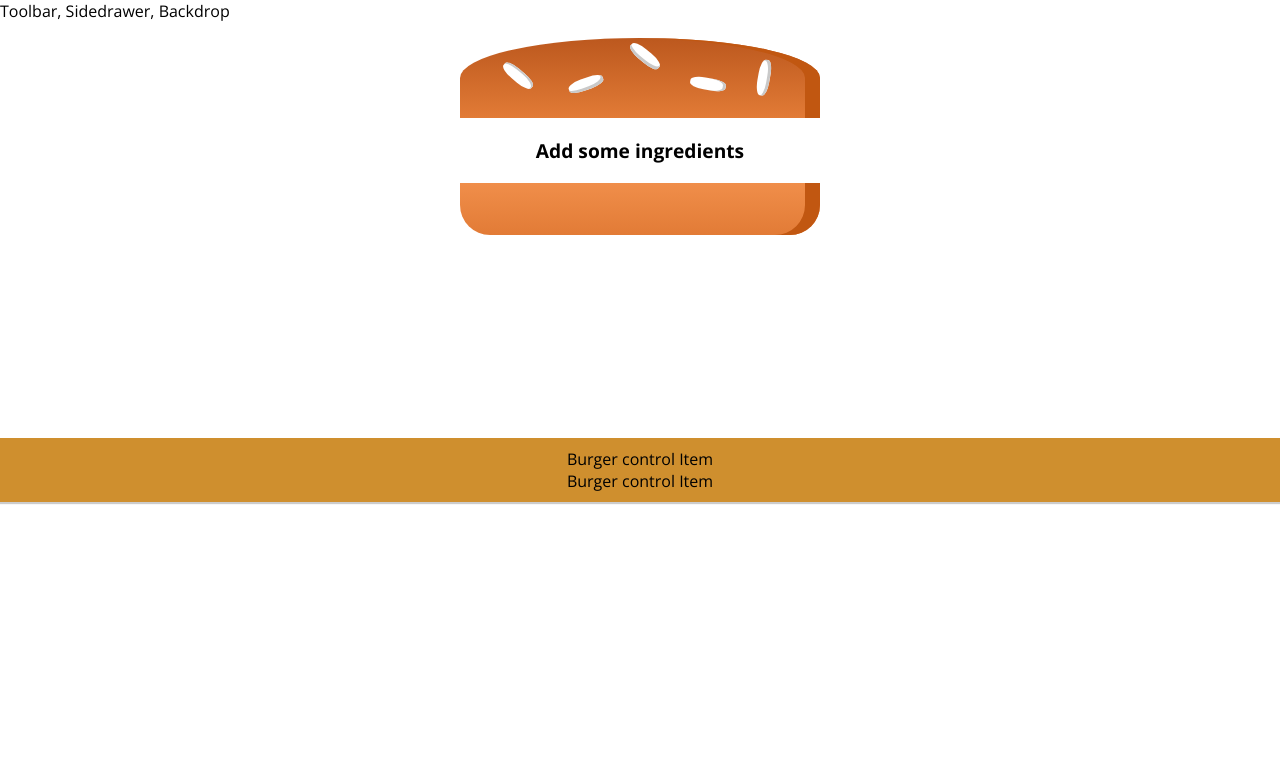
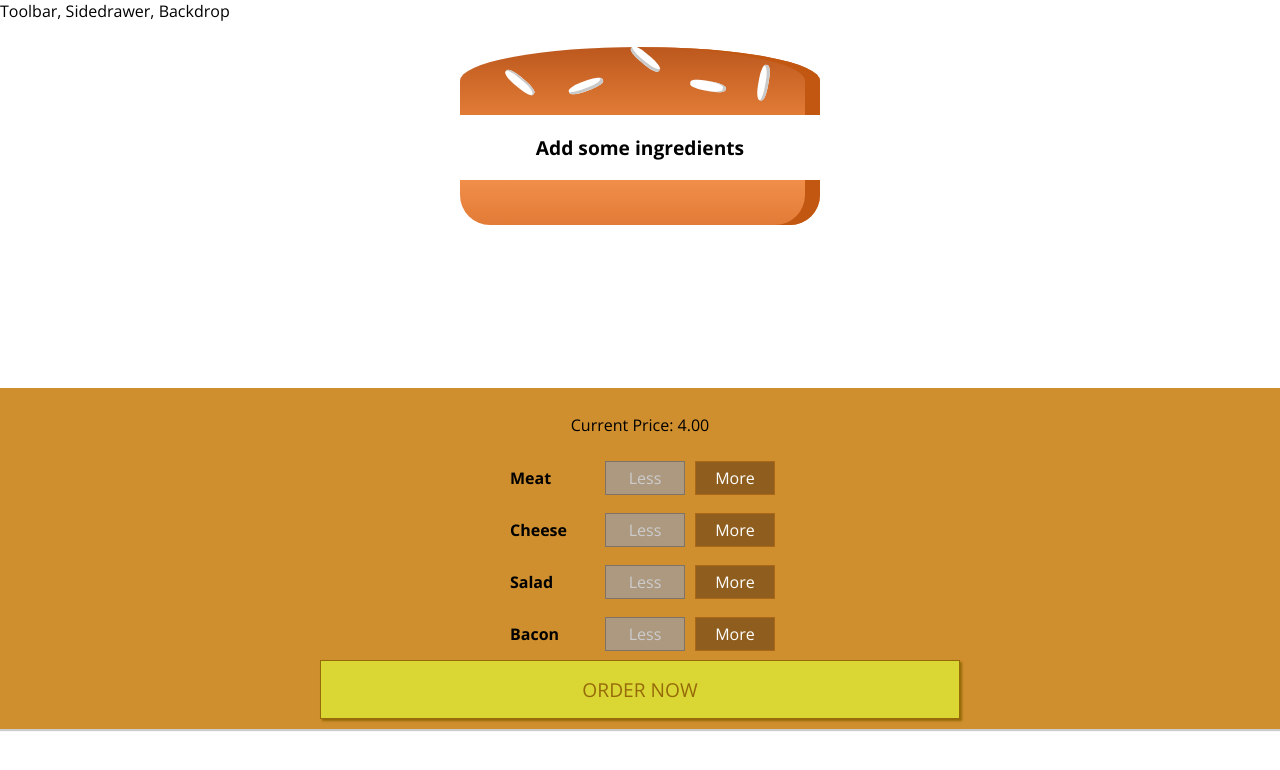
Before and after one commit to bbshub/react-burger-builder, a React app: page / in a window 1280 px wide. Shown: the top 770 px of the page. Built offline with nearby package versions, Linux system fonts and the light colour scheme.

Commit message:
- Added ingredient controls.

```diff
--- a/src/components/Burger/BuildControls/BuildControl/BuildControl.css
+++ b/src/components/Burger/BuildControls/BuildControl/BuildControl.css
@@ -0,0 +1,57 @@
+.buildControl {
+    display: flex;
+    flex-direction: row;
+    justify-content: space-between;
+    align-items: center;
+    margin: 5px 0;
+}
+
+button {
+    display: block;
+    font: inherit;
+    padding: 5px;
+    margin: 0 5px;
+    width: 80px;
+    border: 1px solid #AA6817;
+    cursor: pointer;
+    outline: none;
+}
+
+button:disabled {
+    background-color: #AC9980;
+    border: 1px solid #7E7365;
+    color: #ccc;
+    cursor: default;
+}
+
+button:hover:disabled {
+    background-color: #AC9980;
+    color: #ccc;
+    cursor: not-allowed;
+}
+
+label {
+    padding: 10px;
+    font-weight: bold;
+    width: 80px;
+}
+
+.less {
+    background-color: #D39952;
+    color: white;
+}
+
+.more {
+    background-color: #8F5E1E;
+    color: white;
+}
+
+.less:hover, .less:active {
+    background-color: #DAA972;
+    color: white;
+}
+
+.more:hover, .more:active {
+    background-color: #99703F;
+    color: white;
+}
--- a/src/components/Burger/BuildControls/BuildControl/BuildControl.js
+++ b/src/components/Burger/BuildControls/BuildControl/BuildControl.js
@@ -1,7 +1,17 @@
 import React from "react";
+import classes from './BuildControl.css';
 
 const buildControl = props => {
-  return <div>Burger control Item</div>;
+  return <div className={classes.buildControl}>
+      <label>{props.label}</label>
+      <button
+        className={classes.less}
+        disabled={props.disabled}
+        onClick={props.remove}>Less</button>
+      <button
+        className={classes.more}
+        onClick={props.add}>More</button>
+    </div>;
 };
 
 export default buildControl;
--- a/src/components/Burger/BuildControls/BuildControls.css
+++ b/src/components/Burger/BuildControls/BuildControls.css
@@ -5,6 +5,49 @@
   flex-direction: column;
   align-items: center;
   box-shadow: 0 2px 1px #ccc;
-  margin: auto;
+  margin: 10px auto;
   padding: 10px 0;
 }
+
+
+.orderButton {
+  background-color: #DAD735;
+  outline: none;
+  cursor: pointer;
+  border: 1px solid #966909;
+  color: #966909;
+  font-family: inherit;
+  font-size: 1.2em;
+  padding: 15px 30px;
+  box-shadow: 2px 2px 2px #966909;
+  width: 50%;
+}
+
+.orderButton:hover, .orderButton:active {
+  background-color: #A0DB41;
+  border: 1px solid #966909;
+  color: #966909;
+}
+
+.orderButton:disabled {
+  background-color: #C7C6C6;
+  cursor: not-allowed;
+  border: 1px solid #ccc;
+  color: #888888;
+}
+
+.orderButton:not(:disabled) {
+  animation: enable 0.3s linear;
+}
+
+@keyframes enable {
+  0% {
+      transform: scale(1);
+  }
+  60% {
+      transform: scale(1.1);
+  }
+  100% {
+      transform: scale(1);
+  }
+}
--- a/src/components/Burger/BuildControls/BuildControls.js
+++ b/src/components/Burger/BuildControls/BuildControls.js
@@ -2,11 +2,30 @@ import React from "react";
 import classes from "./BuildControls.css";
 import BuildControl from "./BuildControl/BuildControl";
 
+const controls = [
+  {label: 'Meat', type: 'meat'},
+  {label: 'Cheese', type: 'cheese'},
+  {label: 'Salad', type: 'salad'},
+  {label: 'Bacon', type: 'bacon'},
+]
+
 const buildControls = props => {
   return (
     <div className={classes.buildControls}>
-      <BuildControl />
-      <BuildControl />
+      <p>Current Price: {(props.price).toFixed(2)}</p>
+      {
+        controls.map((control) => {
+          return (
+            <BuildControl
+              key={control.label}
+              label={control.label}
+              disabled={props.disabledInfo[control.type]}
+              remove={() => props.removeIngredient(control.type)}
+              add={() => props.addIngredient(control.type)}/>
+          );
+        })
+      }
+      <button className={classes.orderButton}>ORDER NOW</button>
     </div>
   );
 };
--- a/src/components/Burger/Burger.css
+++ b/src/components/Burger/Burger.css
@@ -5,19 +5,20 @@
   text-align: center;
   font-weight: bold;
   font-size: 1.2rem;
+  overflow-y: auto;
 }
 
 @media (min-width: 1000px) and (min-height: 700px) {
   .burger {
     width: 700px;
-    height: 600px;
+    height: 540px;
   }
 }
 
 @media (min-width: 500px) and (min-height: 401px) {
   .burger {
     width: 450px;
-    height: 400px;
+    height: 340px;
   }
 }
 
--- a/src/containers/BurgerBuilder/BurgerBuilder.js
+++ b/src/containers/BurgerBuilder/BurgerBuilder.js
@@ -2,6 +2,13 @@ import React, { Component } from "react";
 import WrapperPlaceHolder from "../../hoc/WrapperPlaceHolder";
 import Burger from "../../components/Burger/Burger";
 import BuildControls from "../../components/Burger/BuildControls/BuildControls";
+
+const INGREDIENT_PRICE = {
+      salad: 0.3,
+      cheese: 0.5,
+      meat: 1.5,
+      bacon: 0.7
+}
 
 class BurgerBuilder extends Component {
   state = {
@@ -10,14 +17,60 @@ class BurgerBuilder extends Component {
       cheese: 0,
       meat: 0,
       bacon: 0
-    }
+    },
+    totalPrice: 4
   };
 
+  addIngredientHandler = (type) => {
+    const oldIngredientCount = this.state.ingredients[type];
+    const updatedIngredients = {
+      ...this.state.ingredients
+    }
+    updatedIngredients[type] = oldIngredientCount + 1;
+    const updatedPrice = this.state.totalPrice + INGREDIENT_PRICE[type];
+
+    this.setState({
+      ingredients: updatedIngredients,
+      totalPrice: updatedPrice
+    });
+  }
+
+  removeIngredientHandler = (type) => {
+    const oldIngredientCount = this.state.ingredients[type];
+
+    if (oldIngredientCount <= 0) {
+      return;
+    }
+
+    const updatedIngredients = {
+      ...this.state.ingredients
+    }
+    updatedIngredients[type] = oldIngredientCount - 1;
+    const updatedPrice = this.state.totalPrice - INGREDIENT_PRICE[type];
+
+    this.setState({
+      ingredients: updatedIngredients,
+      totalPrice:updatedPrice
+    });
+  }
+
   render() {
+    const disabledInfo = {
+      ...this.state.ingredients
+    };
+
+    for(let key in disabledInfo) {
+      disabledInfo[key] = disabledInfo[key] <= 0
+    }
+
     return (
       <WrapperPlaceHolder>
         <Burger ingredients={this.state.ingredients} />
-        <BuildControls />
+        <BuildControls
+          price={this.state.totalPrice}
+          disabledInfo={disabledInfo}
+          addIngredient={this.addIngredientHandler}
+          removeIngredient={this.removeIngredientHandler}/>
       </WrapperPlaceHolder>
     );
   }
```
